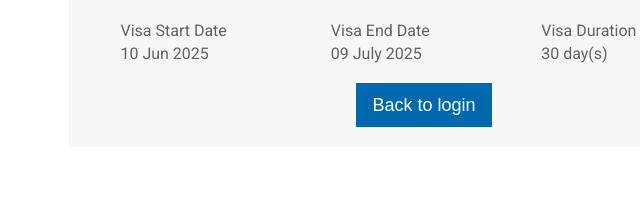
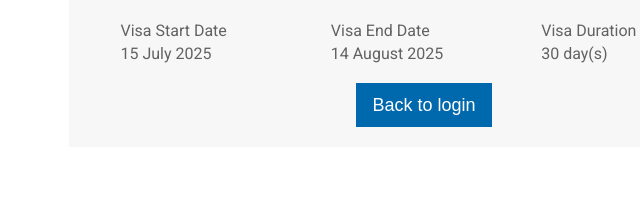
Before and after one commit to e-visas/verifyZ, a plain HTML site: page index.html in a window 1280 px wide. Shown: the part 587-803 px from the top of the page, 216-856 px from the left. Drawn offline with Linux system fonts and the light colour scheme.

Commit message:
update 3

```diff
--- a/index.html
+++ b/index.html
@@ -284,11 +284,11 @@
                 </div>
                 <div class="grid-item pair">
                     <div class="label">Visa Start Date</div>
-                    <div class="value">10 Jun 2025</div>
+                    <div class="value">15 July 2025</div>
                 </div>
                 <div class="grid-item pair">
                     <div class="label">Visa End Date</div>
-                    <div class="value">09 July 2025</div>
+                    <div class="value">14 August 2025</div>
                 </div>
                 <div class="grid-item pair">
                     <div class="label">Visa Duration</div>
```
Also changed, not shown: assets/qrcode.png (added), 1 other file.
